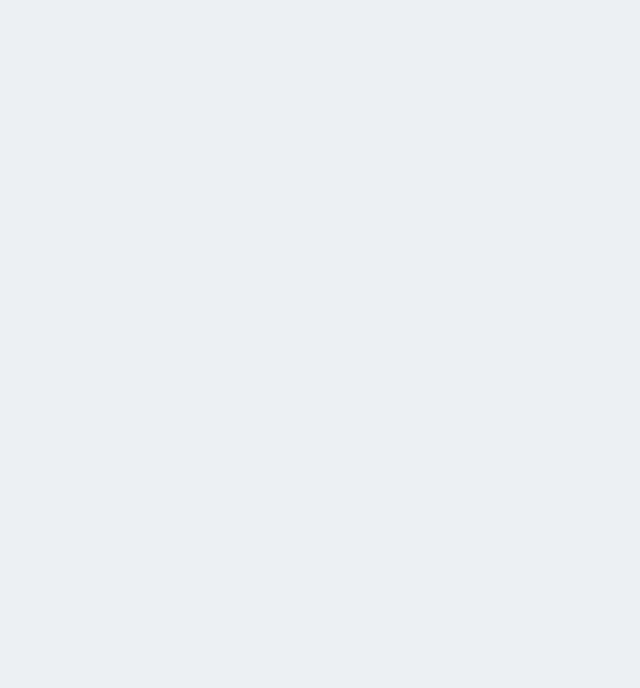
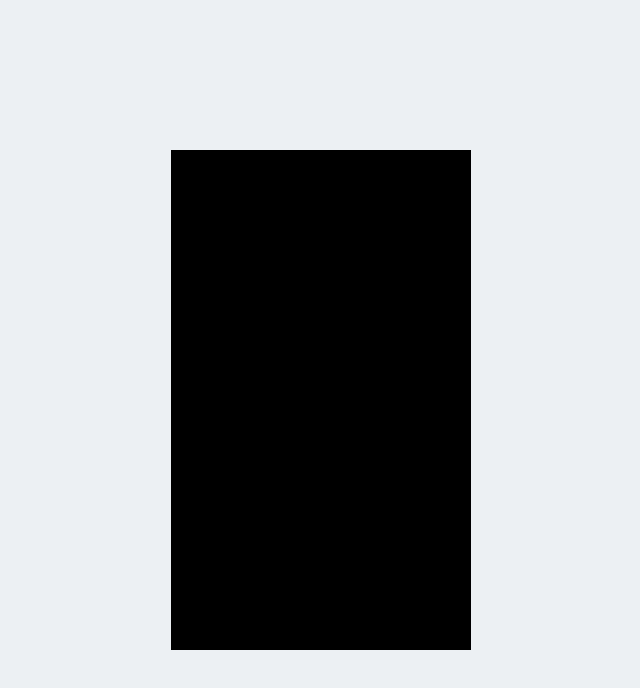
Before and after one commit to smshaown/Neumorphic-login-design, a plain HTML site: page index.html in a window 1280 px wide. Shown: the whole page, without its empty margins (79-719 px from the left). Drawn offline with Linux system fonts and the light colour scheme.

Commit message:
style steets start

```diff
--- a/style.css
+++ b/style.css
@@ -11,3 +11,8 @@ body{
     color: #555;
     background-color: #ecf0f3;
 }
+.login-form{
+    width: 300px;
+    height: 500px;
+    background-color: black;
+}
```
